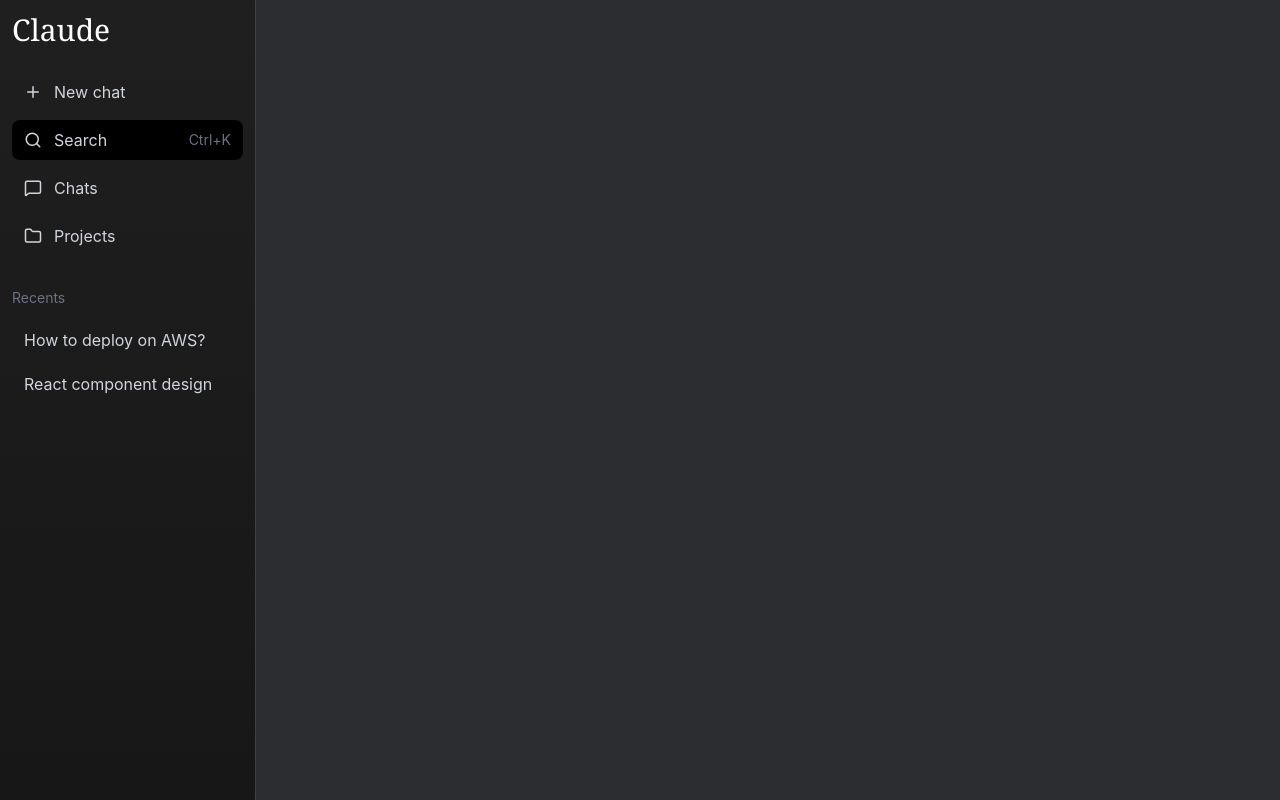
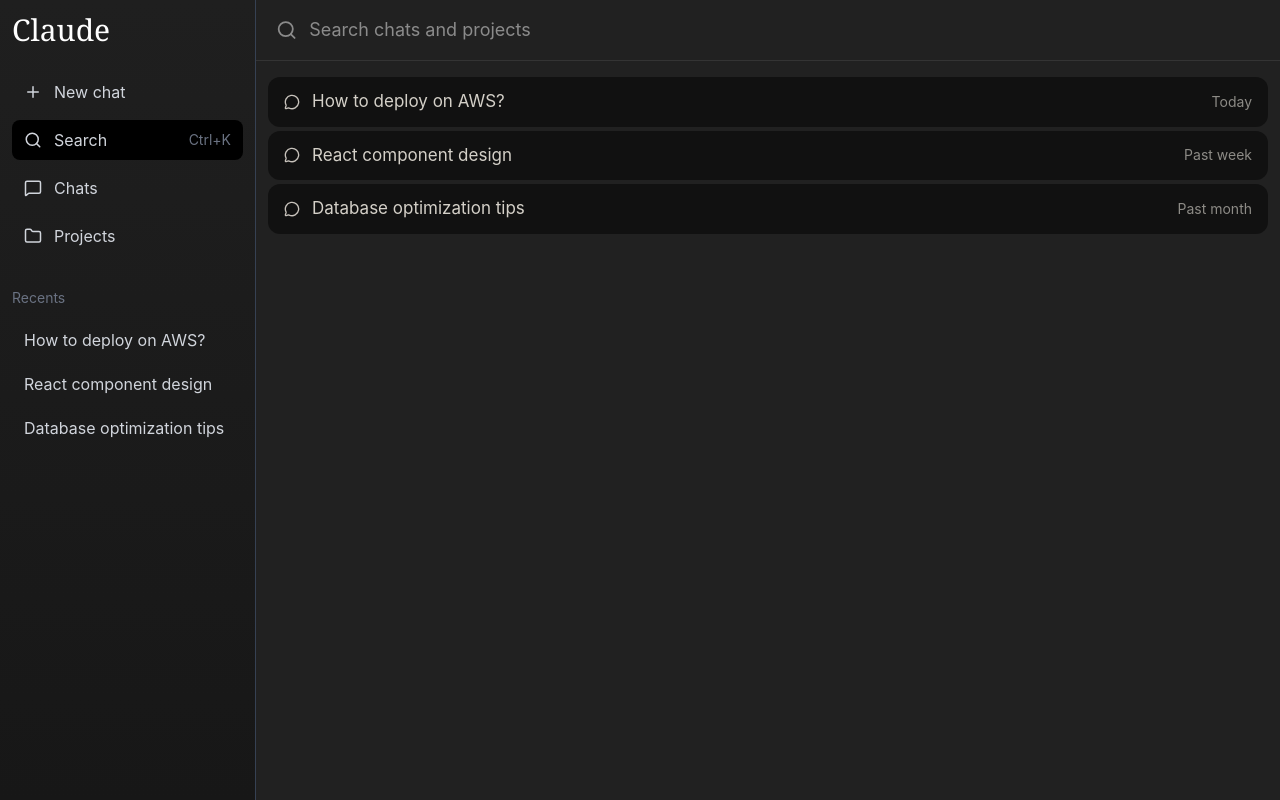
Before and after one commit to Karsun07/claude-react, a React (Vite) app: page /search in a window 1280 px wide. Built offline with nearby package versions, Linux system fonts and the light colour scheme.

Commit message:
Search.js done along with search functionality

```diff
--- a/src/components/Search.js
+++ b/src/components/Search.js
@@ -1,5 +1,87 @@
-export default function Search (){
-    return (
-        <></>
-    )
+import { useState } from "react";
+
+import {Search as SearchIcon,MessageCircle} from "lucide-react";
+import recentChats from "./utils/ChatsArray";
+
+export default function Search() {
+
+  const [query, setQuery] = useState("");
+
+  // Filter chats
+  const filteredChats = recentChats.filter((chat) =>
+    chat.title.toLowerCase().includes(query.toLowerCase())
+  );
+
+  return (
+    <div className="h-screen bg-[#212121] text-[#d4d0c8] overflow-y-auto">
+
+      {/* Search Header */}
+      <div className="sticky top-0 bg-[#212121] z-10 border-b border-[#343434] px-5 py-4">
+
+        <div className="flex items-center gap-3">
+
+          <SearchIcon
+            size={22}
+            className="text-[#8b8b8b]"
+          />
+
+          <input
+            type="text"
+            value={query}
+            onChange={(e) => setQuery(e.target.value)}
+            placeholder="Search chats and projects"
+            className="w-full bg-transparent outline-none text-lg placeholder:text-[#8b8b8b]"
+          />
+
+        </div>
+
+      </div>
+
+      {/* Search Results */}
+      <div className="px-3 py-4">
+
+        {query && (
+          <p className="text-[#8b8b8b] text-sm mb-4 px-2">
+            Search results
+          </p>
+        )}
+
+        <div className="space-y-1">
+
+          {filteredChats.map((chat) => (
+
+            <button
+              key={chat.id}
+              className="w-full flex items-center justify-between px-4 py-3 rounded-xl transition bg-[#111111] hover:bg-black"
+            >
+
+              {/* Left */}
+              <div className="flex items-center gap-3 min-w-0">
+
+                <MessageCircle
+                  size={16}
+                  className="text-[#c8c3bc] shrink-0"
+                />
+
+                <p className="truncate text-left text-[17px]">
+                  {chat.title}
+                </p>
+
+              </div>
+
+              {/* Right */}
+              <span className="text-[#8d8b86] text-sm shrink-0 ml-4">
+                {chat.time}
+              </span>
+
+            </button>
+
+          ))}
+
+        </div>
+
+      </div>
+
+    </div>
+  );
 }
--- a/src/components/Sidebar.js
+++ b/src/components/Sidebar.js
@@ -1,19 +1,10 @@
 import {Plus,Search,MessageSquare,Folder} from "lucide-react";
-
+import recentChats from "./utils/ChatsArray";
 import { Link } from "react-router";
 
 export default function Sidebar() {
 
-  const recentChats = [
-    {
-      id: 1,
-      title: "How to deploy on AWS?"
-    },
-    {
-      id: 2,
-      title: "React component design"
-    }
-  ];
+
 
   return (
     <div className="h-screen w-full bg-gradient-to-b from-[#1f1f1f] to-[#171717] text-gray-300 flex flex-col p-3">
--- /dev/null
+++ b/src/components/utils/ChatsArray.js
@@ -0,0 +1,19 @@
+const recentChats = [
+  {
+    id: 1,
+    title: "How to deploy on AWS?",
+    time: "Today"
+  },
+  {
+    id: 2,
+    title: "React component design",
+    time: "Past week"
+  },
+  {
+    id: 3,
+    title: "Database optimization tips",
+    time: "Past month"
+  }
+];
+
+export default recentChats;
```
